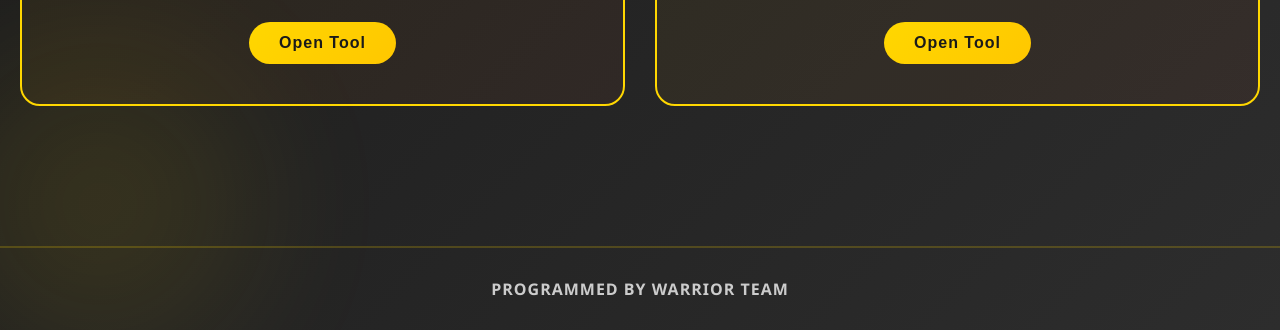
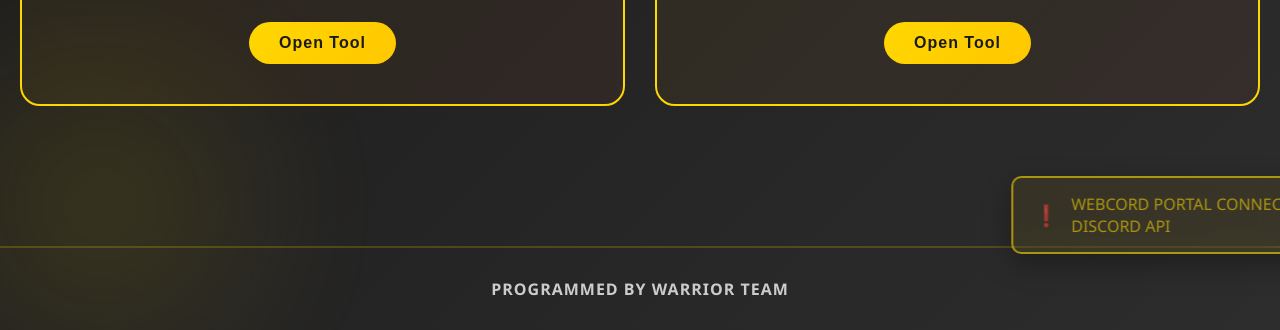
Before and after one commit to errorayu498-ship-it/Webcord-v2-Grok, a website: page index.html in a window 1280 px wide. Shown: the part 526-856 px from the top of the page. Drawn offline with Linux system fonts and the light colour scheme.

Commit message:
Update index.html

```diff
--- a/index.html
+++ b/index.html
@@ -1492,7 +1492,7 @@ Users must comply with Discord Terms of Service.</div>
         // ==================== INITIALIZATION ====================
 
         updateTokenList();
-        showPopup('WEBCORD PORTAL CONNECTED TO SERVER, 'info', 5000);
+        showPopup('WEBCORD PORTAL CONNECTED TO DISCORD API', 'info', 5000);
     </script>
 </body>
 </html>
```
